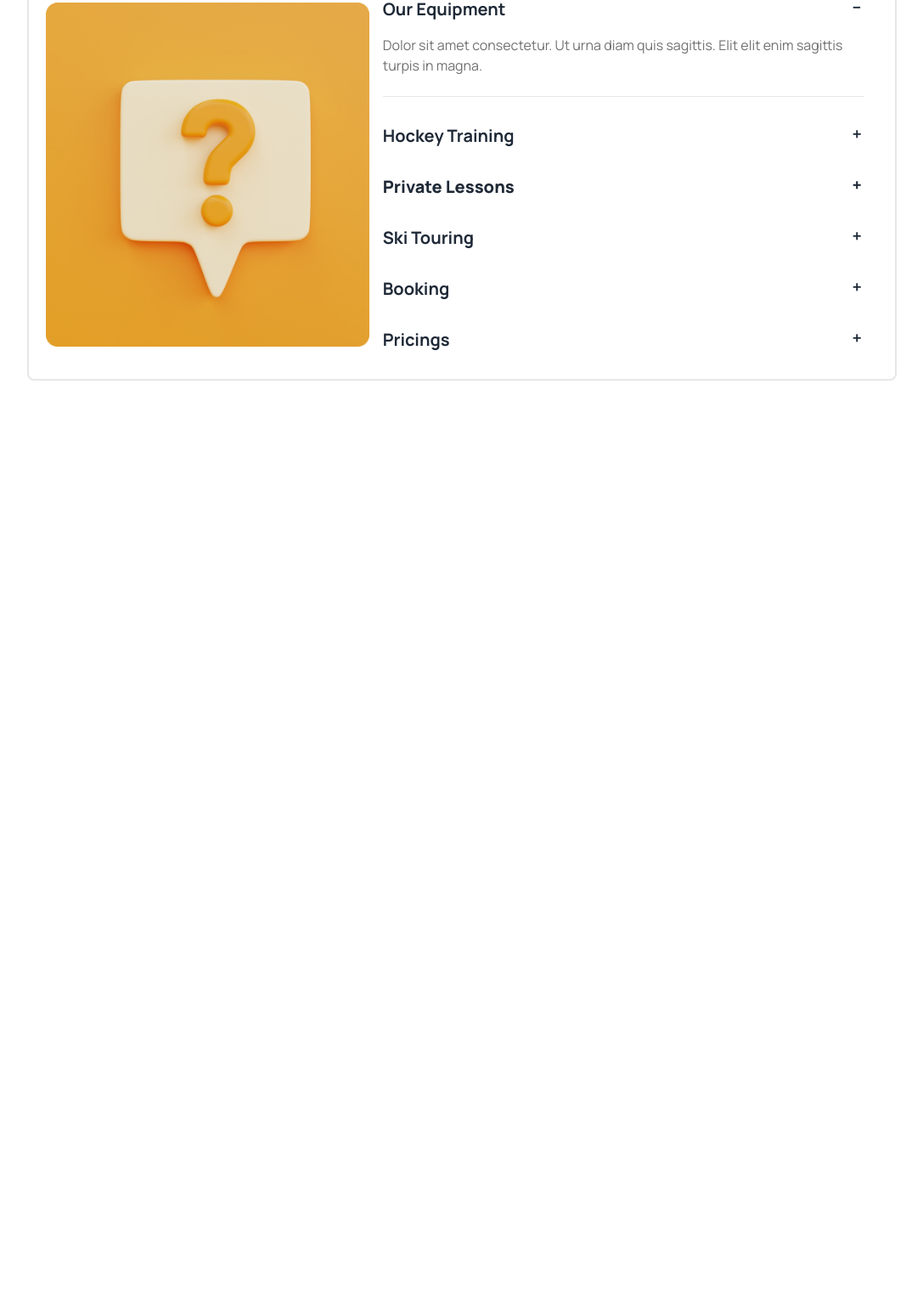
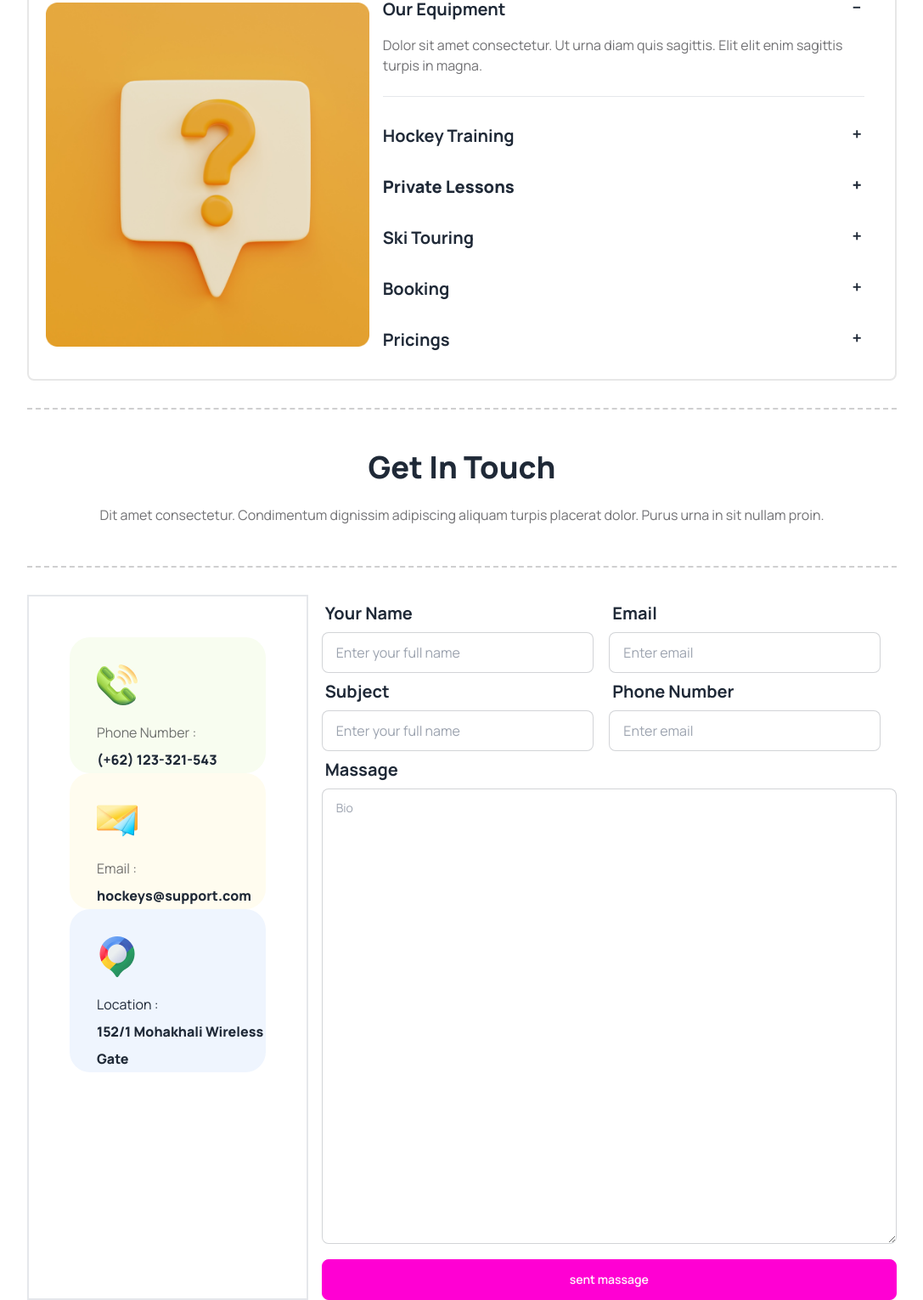
Before and after one commit to Husain-Siddik/assainment-3, a plain HTML site: page index.html in a window 1280 px wide. Shown: the part 3139-4669 px from the top of the page at 85% size, without its empty margins (96-1183 px from the left). Before the commit the page ends 3587 px from the top, so only its background shows below. Drawn offline with nearby package versions, Linux system fonts and the light colour scheme.

Commit message:
get in touch section start

```diff
--- a/index.html
+++ b/index.html
@@ -1036,6 +1036,142 @@
   </div>
 </section>
 
+<!-- get in touch text section -->
+<section class="mt-8 border-dashed border-y-2 border-[#13131833]">
+  <div class="text-center">
+    <h1 class="text-4xl font-extrabold pb-6 mt-4 lg:mt-12">
+      Get In Touch
+    </h1>
+    <p class="text-kalo-2 text-base mb-4 lg:mb-12">
+      Dit amet consectetur. Condimentum dignissim adipiscing aliquam turpis placerat dolor. Purus urna in sit nullam proin.
+    </p>
+  </div>
+</section>
+
+
+<!-- get in touch item section -->
+
+<section>
+
+<div class="grid  lg:grid-cols-3 mt-8 gap-4">
+<!-- 1st part -->
+<div class="flex flex-col border-2 p-12">
+
+
+<!-- 1st div -->
+<div>
+  <div class="bg-[#f8fdf0] leading-8 pt-8 pl-8 rounded-3xl">
+  <img class="mb-4" src="Images/Group 1171275317.png" alt="">
+  <h2 class="text-kalo-2">
+    Phone Number :
+  </h2>
+  <p class="font-extrabold leading-8">
+    (+62) 123-321-543
+  </p>
+  </div>
+
+    </div>
+    <!-- 2nd div -->
+    <div>
+  <div class="bg-[#fffcef] leading-8 pt-8 pl-8 rounded-3xl">
+  <img class="mb-4" src="Images/Group 1171275318.png" alt="">
+  <h2 class="text-kalo-2">
+    Email :
+  </h2>
+  <p class="font-extrabold leading-8">
+    hockeys@support.com
+  </p>
+  </div>
+
+    </div>
+    <!-- 3rd div -->
+    <div>
+  <div class="bg-[#eff5fe] leading-8 pt-8 pl-8 rounded-3xl">
+  <img class=" mb-4" src="Images/Group 1171275321.png" alt="">
+  <h2 class="text-kalo 2">
+    Location :
+  </h2>
+  <p class="font-extrabold leading-8">
+    152/1 Mohakhali Wireless Gate
+  </p>
+  </div>
+
+    </div>
+
+</div>
+
+
+  <!-- 2nd part -->
+  <div class=" col-span-2">
+  <!-- name and email  -->
+    <div class="flex flex-col lg:flex-row justify-between">
+      <label class="form-control flex-1">
+        <div class="label">
+          <span class="label-text font-bold text-xl capitalize"> your name</span>
+        </div>
+        <input type="text" placeholder="Enter your full name" class="input input-bordered w-full max-w-xs" />
+      </label>
+      <label class="form-control flex-1 ">
+        <div class="label">
+          <span class="label-text font-bold text-xl capitalize">email</span>
+        </div>
+        <input type="text" placeholder="Enter email" class="input input-bordered w-full max-w-xs" />
+      </label>
+    </div>
+
+<!-- subject and phone number -->
+
+<div>
+  <div class="flex flex-col lg:flex-row">
+    <label class="form-control flex-1">
+      <div class="label">
+        <span class="label-text font-bold text-xl capitalize">subject</span>
+      </div>
+      <input type="text" placeholder="Enter your full name" class="input input-bordered w-full max-w-xs" />
+    </label>
+    <label class="form-control flex-1 ">
+      <div class="label">
+        <span class="label-text font-bold text-xl capitalize">phone number</span>
+      </div>
+      <input type="text" placeholder="Enter email" class="input input-bordered w-full max-w-xs" />
+    </label>
+</div>
+
+
+  </div>
+
+  <!-- 3rd part -->
+
+  <div class="col-span-2">
+  <!-- masage and button -->
+  <div class="label">
+    <span class="label-text font-bold text-xl capitalize">massage</span>
+  </div>
+  <textarea class="textarea textarea-bordered  w-full h-[20vh] lg:h-[67vh]" placeholder="Bio"></textarea>
+</label>
+<!-- buton -->
+ </div>
+ <div>
+  <button class="btn btn-secondary w-full mt-3">
+sent massage
+  </button>
+ </div>
+
+
+</div>
+
+</section>
+
+
+<!-- next try -->
+
+<!-- <label class="form-control row-span-2">
+  <div class="label">
+    <span class="label-text font-bold text-xl capitalize">massage</span>
+  </div>
+  <textarea class="textarea textarea-bordered " placeholder="Bio"></textarea>
+</label> -->
+
     </main>
     <footer></footer>
   </body>
```
